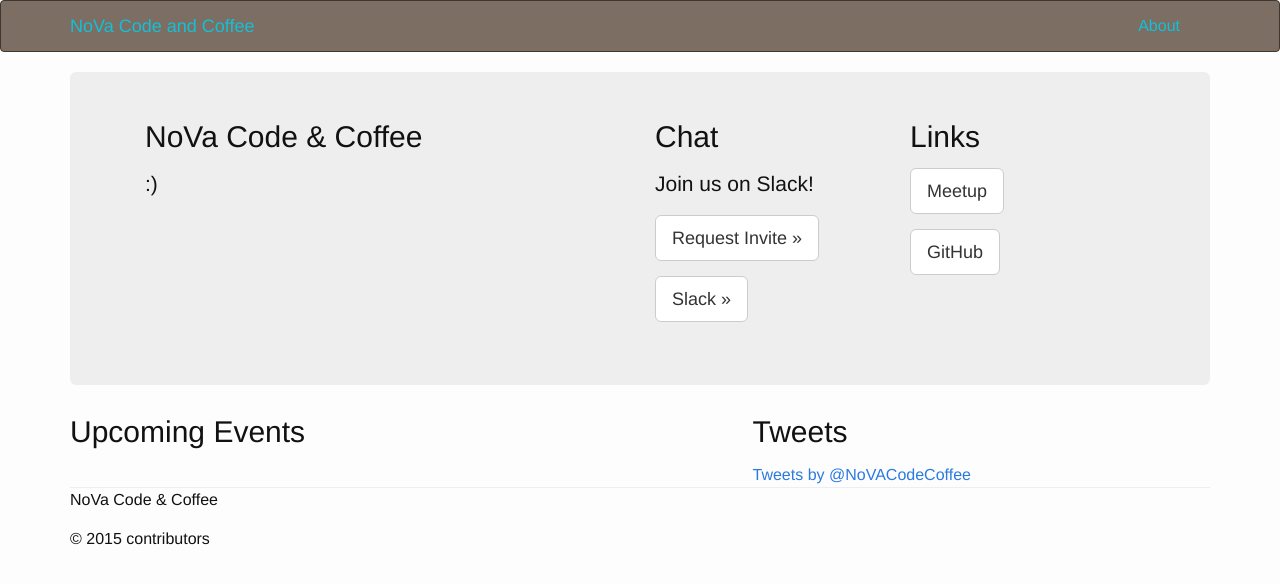
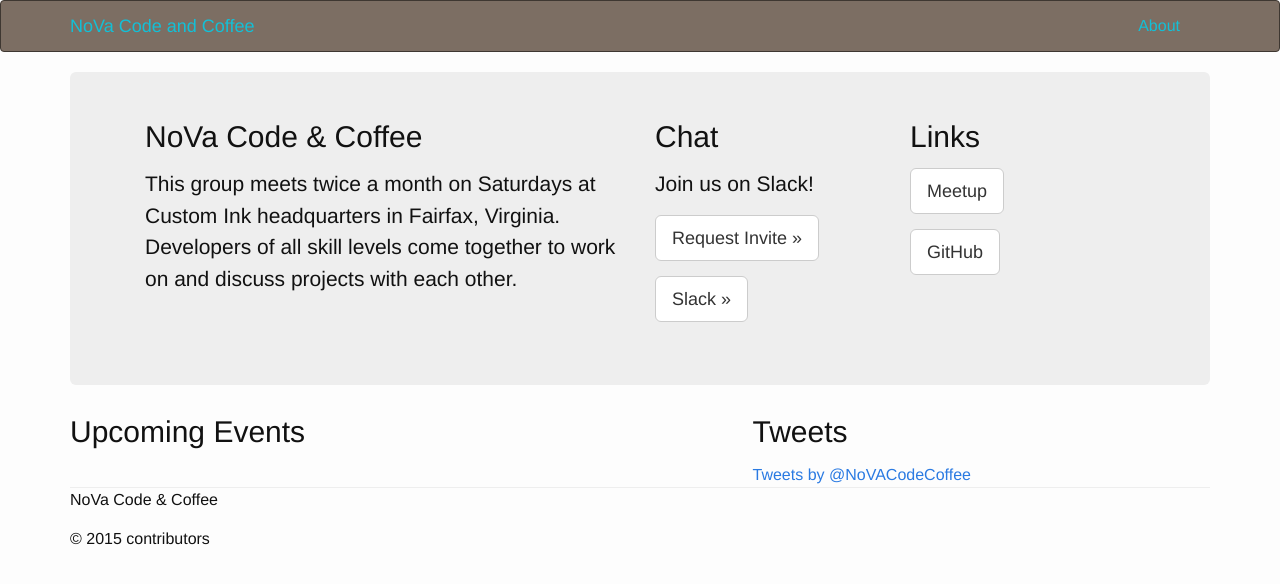
Before and after one commit to NoVACodeCoffee/novacodecoffee.github.io, a Jekyll site: the page built from index.html, in a window 1280 px wide. Shown: the top 584 px of the page. Built offline with Jekyll 4.4.1, drawn with Linux system fonts in a browser that asks for light colours; nearby versions of some CDN libraries; comment, search, counter and statistics services are not loaded.

Commit message:
add a paragraph about the group

```diff
--- a/_includes/banner.html
+++ b/_includes/banner.html
@@ -3,7 +3,7 @@
     <div class="row">
       <div class="col-md-6">
         <h2>NoVa Code &amp; Coffee</h2>
-        <p>:)</p>
+        <p>This group meets twice a month on Saturdays at Custom Ink headquarters in Fairfax, Virginia. Developers of all skill levels come together to work on and discuss projects with each other.</p>
       </div>
       <div class="col-md-3">
         <h2>Chat</h2>
```
